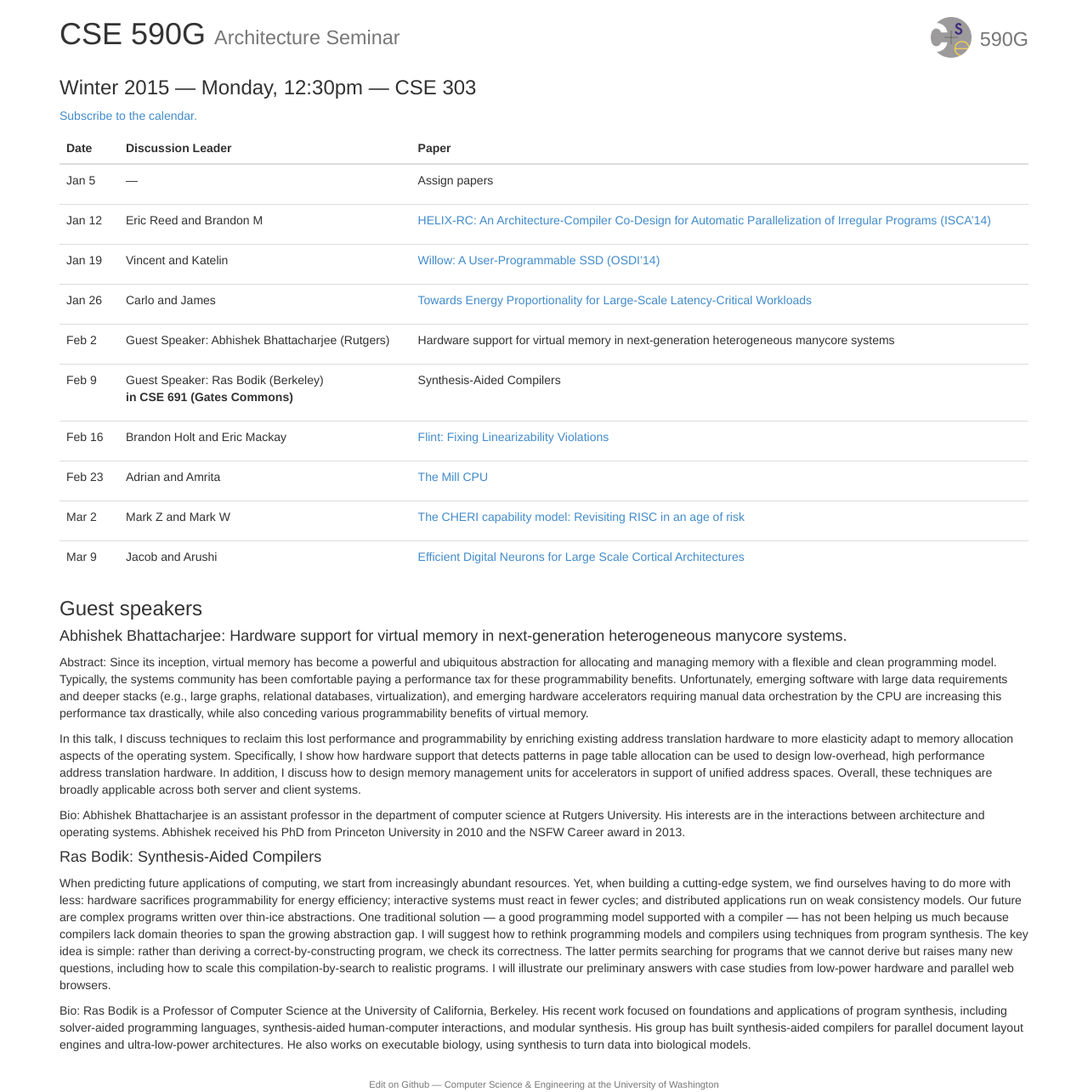
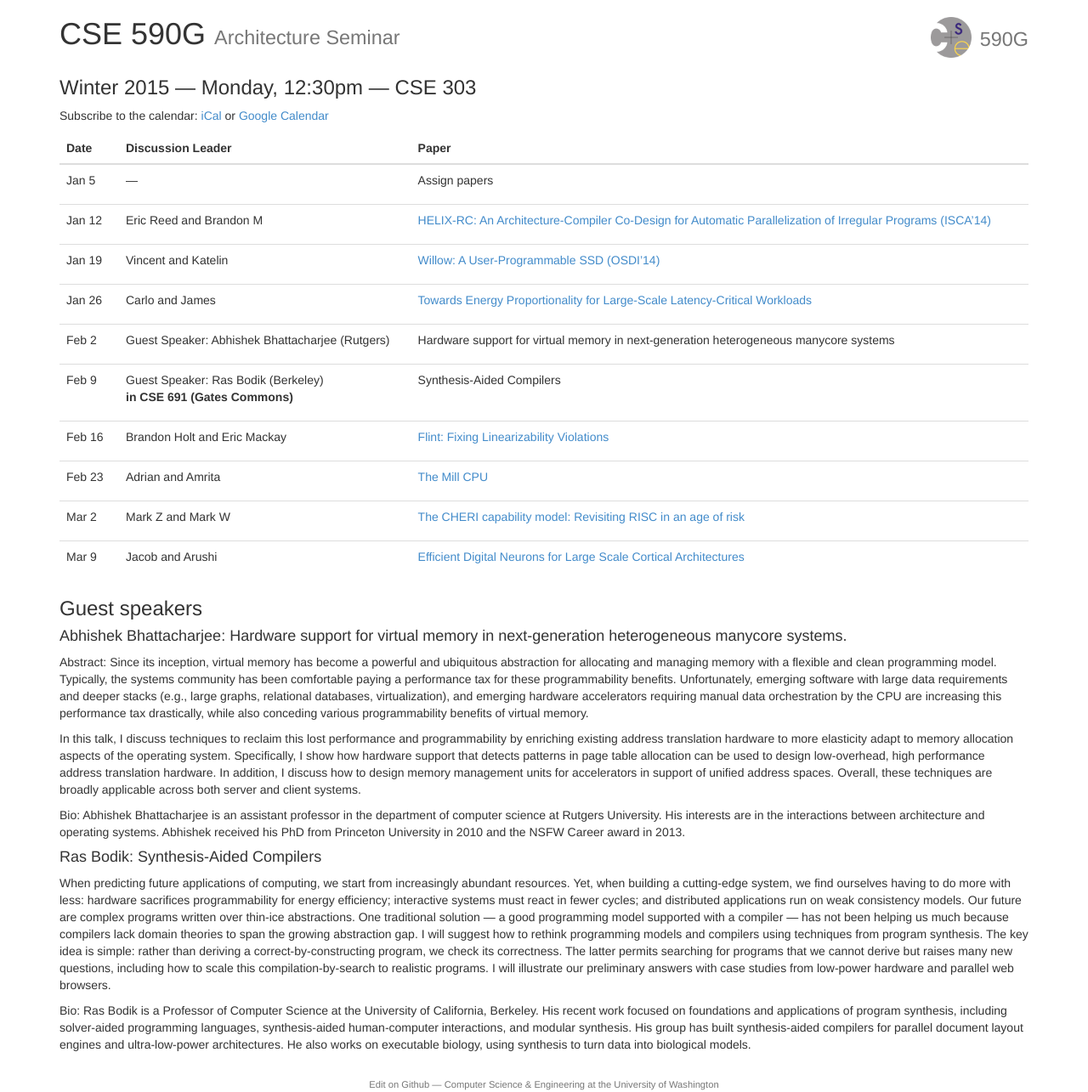
Before and after one commit to uwsampa/cse590g, a Jekyll site: the page built from 15wi/index.md, in a window 1280 px wide. Shown: the whole page at 85% size. Built offline with Jekyll 4.4.1, drawn with Linux system fonts in a browser that asks for light colours; nearby versions of some CDN libraries; Markdown is read by kramdown in place of the engine named in the settings.

Commit message:
fix timezones for google calendar and add link to subscribe

```diff
--- a/15wi/index.md
+++ b/15wi/index.md
@@ -6,7 +6,7 @@ layout: base
 
 ### {{ site.quarter }} — {{ site.day }}, {{ site.starttime }} — {{ site.room }}
 
-[Subscribe to the calendar.]({{ site.url | replace:'http','webcal' }}/schedule.ics)
+Subscribe to the calendar: [iCal]({{ site.url | replace:'http','webcal' }}/schedule.ics) or [Google Calendar](http://www.google.com/calendar/render?cid={{ site.url }}/schedule.ics)
 
 <!-- To edit schedule, edit: `_data/schedule.yml` -->
 <table class="table">
```
Also changed, not shown: 1 other file.
